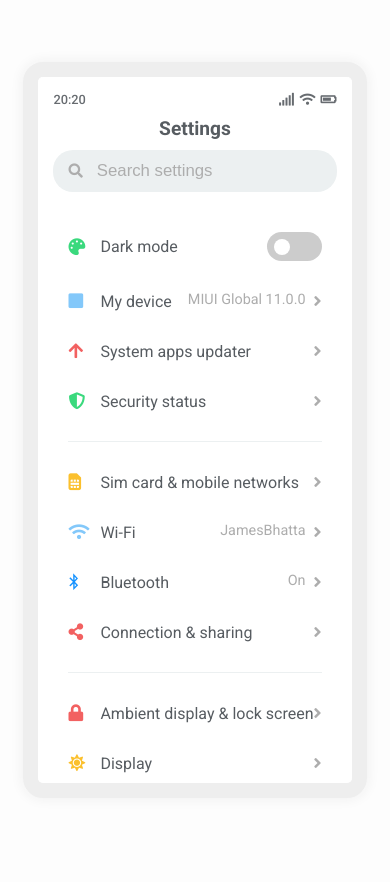
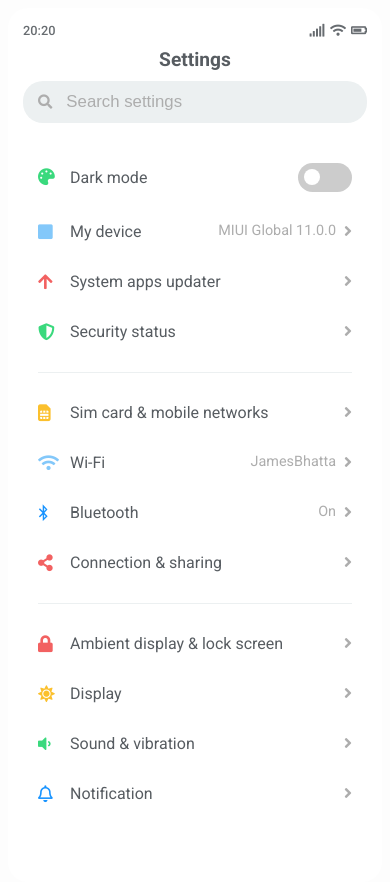
Before and after one commit to jamesbhatta/ui-practice, a plain HTML site: page miui-settings-with-dark-mode/settings.html in a window 390 px wide. Before the commit the page ends 860 px from the top, so only its background shows below. Drawn offline with Linux system fonts and the light colour scheme.

Commit message:
mobile responsive

```diff
--- a/miui-settings-with-dark-mode/style.css
+++ b/miui-settings-with-dark-mode/style.css
@@ -57,6 +57,20 @@ body {
 
 .frame::-webkit-scrollbar {
     width: 0;
+}
+
+/* Mobile Devices */
+
+@media only screen and (max-width: 600px) {
+    .page-wrapper {
+        display: block;
+    }
+    .frame {
+        max-width: 100%;
+        height: 100vh;
+        border-width: 0;
+        box-shadow: none;
+    }
 }
 
 /* Status Bar */
```
